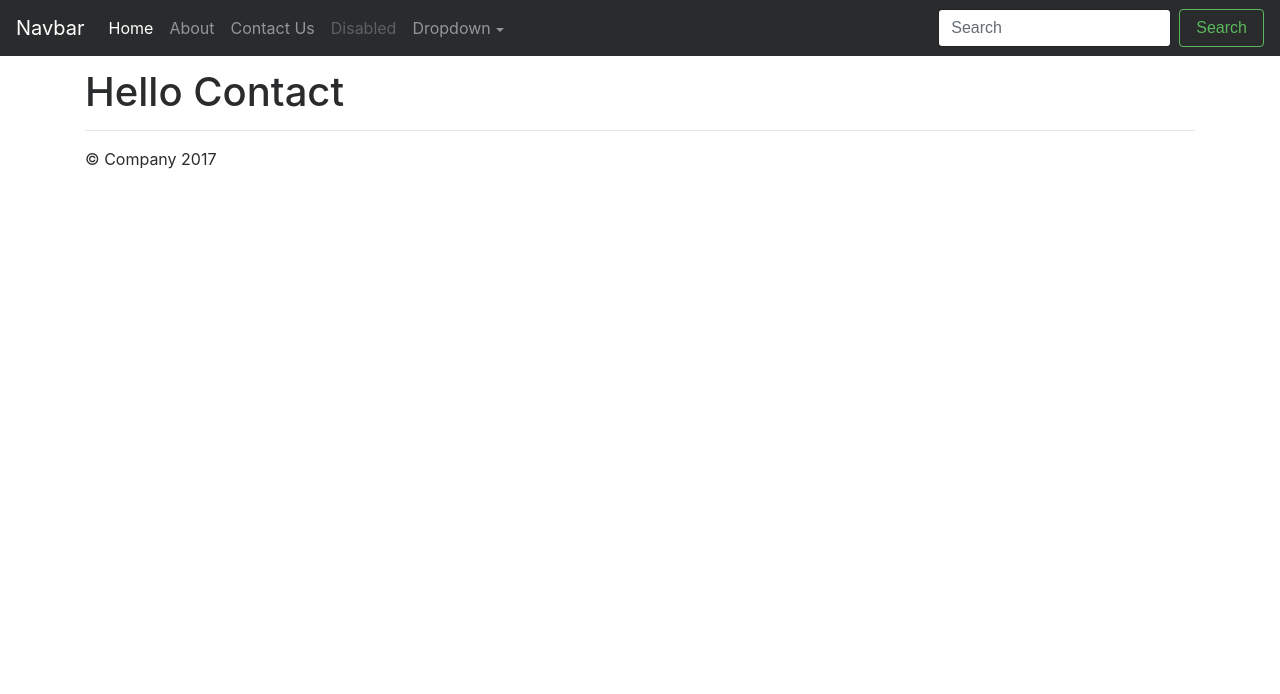
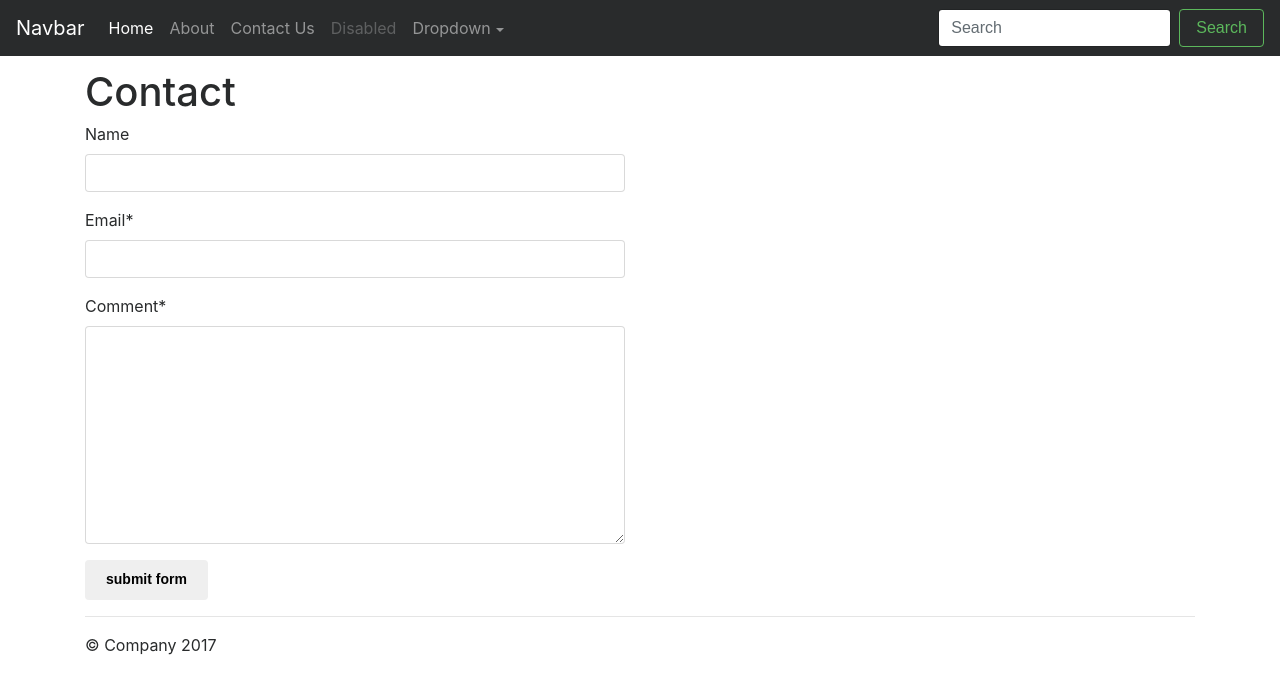
Before and after one commit to achiengcindy/mystore, a Django app: page /contact/ in a window 1280 px wide. Shown: the top 694 px of the page. Run offline with Django 3.2, Linux system fonts and the light colour scheme; some libraries are stand-ins or nearby versions; some web fonts are replaced.

Commit message:
contact form working well

```diff
--- a/store/contacts/templates/contacts/contact.html
+++ b/store/contacts/templates/contacts/contact.html
@@ -1,6 +1,19 @@
-
 {% extends 'base.html' %}
-
-	{% block content %}
-	 <h1>Hello Contact </h1>
-	{% endblock %}
+{% load crispy_forms_tags %}
+{% block content %}
+<div class='row'>
+<div class="col-sm-6 col-sm-offset-3">
+<h1> {{title}} </h1>
+{% if confirm_message %}
+<p>{{ confirm_message }}</p>
+{% endif %}
+{% if form %}
+<form method='POST' action=" ">
+{% csrf_token %}
+{{ form|crispy }}
+<input type='submit' value="submit form" class="btn btn-default" />
+</form>
+{% endif %}
+</div>
+</div>
+{% endblock %}
```
Also changed, not shown: store/Hula_Apparel_Ltd/settings.py (+6 -1 lines).
